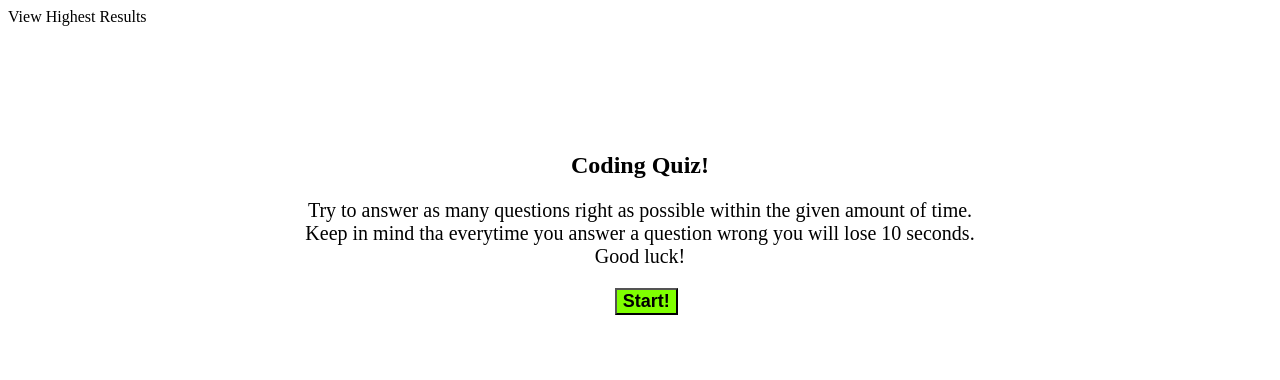
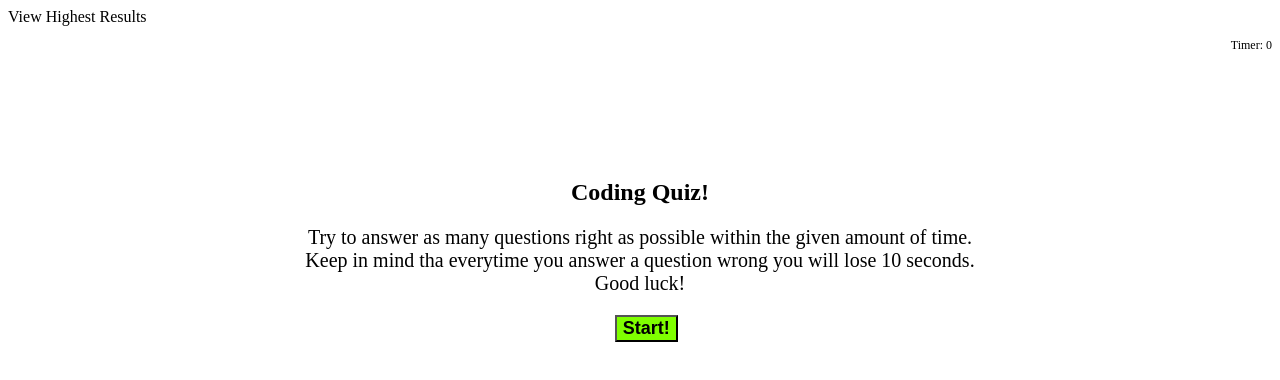
Before and after one commit to swagshall/IntroCodingQuiz, a plain HTML site: page index.html in a window 1280 px wide. Drawn offline with Linux system fonts and the light colour scheme.

Commit message:
Added start timer.

```diff
--- a/index.html
+++ b/index.html
@@ -14,7 +14,7 @@
     <!--link to results page-->
     <a id="resultsPg" href="results.html" target="_results.html">View Highest Results</a>
     <!--timer on right side-->
-    <p id="timer"></p>
+    <p id="timer">Timer: 0</p>
 </header>
 
 
```
